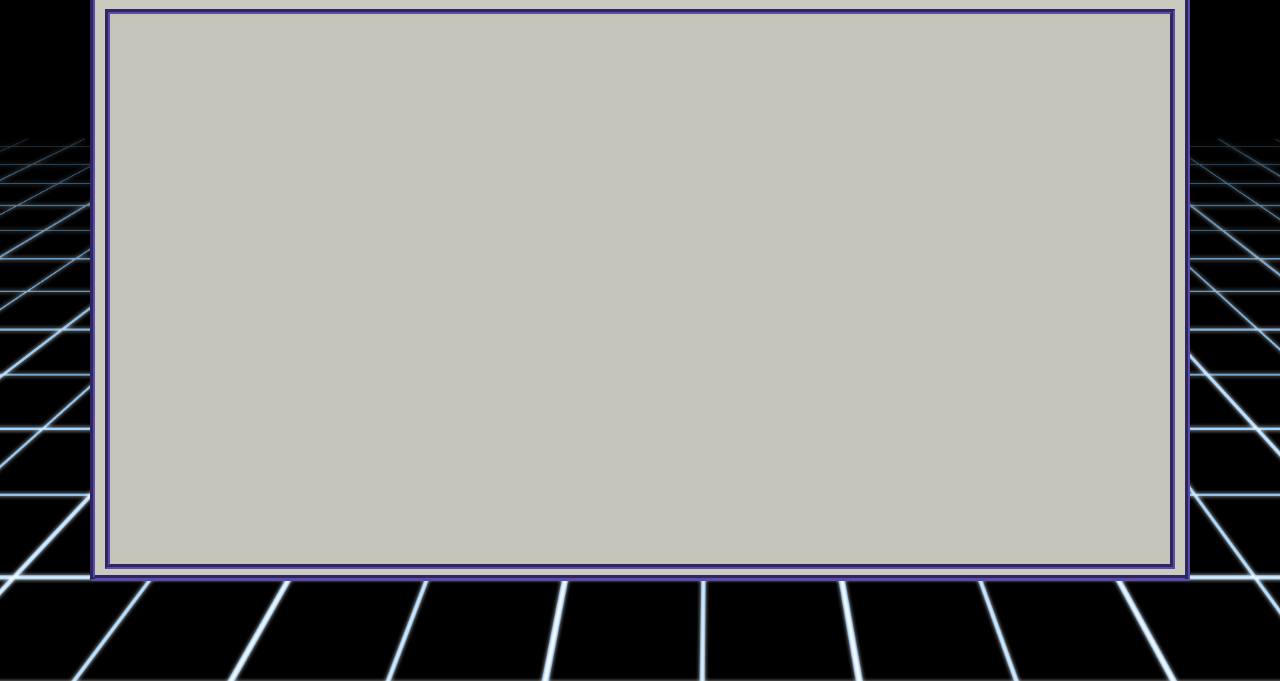
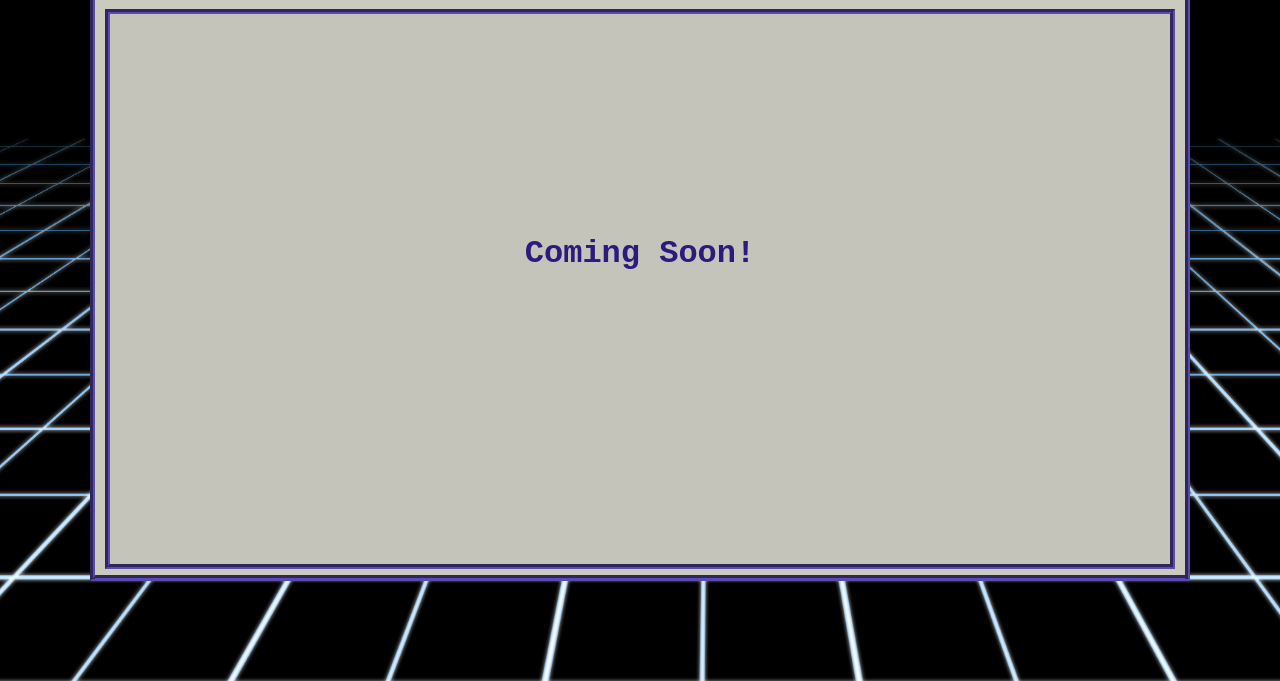
Before and after one commit to DevRenamon-Alder/DevRenamon-Alder.github.io, a plain HTML site: page farmland.html in a window 1280 px wide. Shown: the part 119-800 px from the top of the page. Drawn offline with Linux system fonts and the light colour scheme.

Commit message:
Add some coming soon messages

```diff
--- a/css/farmland.css
+++ b/css/farmland.css
@@ -5,7 +5,7 @@
 }
 
 html {
-    background-image: url(../img/blue-grid-backg.jpg);
+    background-image: url("../img/blue-grid-backg.jpg");
     background-size: cover;
 }
 
@@ -90,6 +90,14 @@ main {
     height: 580px;
 }
 
+.coming-soon {
+    vertical-align: center;
+    margin-left: auto;
+    margin-right: auto;
+    position: relative;
+    top: 40%;
+}
+
 #page-content {
     border: groove 5px hsl(250, 41%, 49%);
     background-color: hsl(60, 7%, 75%);
--- a/css/file-explorer.css
+++ b/css/file-explorer.css
@@ -5,7 +5,7 @@
 }
 
 html {
-    background-image: url(../img/blue-grid-backg.jpg);
+    background-image: url("../img/blue-grid-backg.jpg");
     background-size: cover;
 }
 
@@ -89,6 +89,14 @@ main {
     height: 580px;
 }
 
+.coming-soon {
+    vertical-align: center;
+    margin-left: auto;
+    margin-right: auto;
+    position: relative;
+    top: 40%;
+}
+
 #page-content {
     border: groove 5px hsl(250, 41%, 49%);
     background-color: hsl(60, 7%, 75%);
--- a/css/guild-hall.css
+++ b/css/guild-hall.css
@@ -5,7 +5,7 @@
 }
 
 html {
-    background-image: url(../img/blue-grid-backg.jpg);
+    background-image: url("../img/blue-grid-backg.jpg");
     background-size: cover;
 }
 
@@ -24,6 +24,14 @@ a, a::after {
     width: 1100px;
     margin-left: auto;
     margin-right: auto;
+}
+
+.coming-soon {
+    vertical-align: center;
+    margin-left: auto;
+    margin-right: auto;
+    position: relative;
+    top: 40%;
 }
 
 #welcome {
--- a/css/index.css
+++ b/css/index.css
@@ -5,7 +5,7 @@
 }
 
 html {
-    background-image: url(../img/blue-grid-backg.jpg);
+    background-image: url("../img/blue-grid-backg.jpg");
     background-size: cover;
 }
 
--- a/css/minigames.css
+++ b/css/minigames.css
@@ -5,7 +5,7 @@
 }
 
 html {
-    background-image: url(../img/blue-grid-backg.jpg);
+    background-image: url("../img/blue-grid-backg.jpg");
     background-size: cover;
 }
 
@@ -90,6 +90,14 @@ main {
     height: 580px;
 }
 
+.coming-soon {
+    vertical-align: center;
+    margin-left: auto;
+    margin-right: auto;
+    position: relative;
+    top: 40%;
+}
+
 #page-content {
     border: groove 5px hsl(250, 41%, 49%);
     background-color: hsl(60, 7%, 75%);
--- a/css/partnered-digimon.css
+++ b/css/partnered-digimon.css
@@ -5,7 +5,7 @@
 }
 
 html {
-    background-image: url(../img/blue-grid-backg.jpg);
+    background-image: url("../img/blue-grid-backg.jpg");
     background-size: cover;
 }
 
@@ -90,6 +90,14 @@ main {
     height: 580px;
 }
 
+.coming-soon {
+    vertical-align: center;
+    margin-left: auto;
+    margin-right: auto;
+    position: relative;
+    top: 40%;
+}
+
 #page-content {
     border: groove 5px hsl(250, 41%, 49%);
     background-color: hsl(60, 7%, 75%);
--- a/css/signup.css
+++ b/css/signup.css
@@ -5,7 +5,7 @@
 }
 
 html {
-    background-image: url(../img/blue-grid-backg.jpg);
+    background-image: url("../img/blue-grid-backg.jpg");
     background-size: cover;
 }
 
@@ -107,6 +107,10 @@ form {
     margin-top: 10px;
 }
 
+.beta-message {
+    font-weight: bolder;
+}
+
 .submit {
     border-radius: 0;
     font-family: 'Courier New', Courier, monospace;
--- a/css/world-map.css
+++ b/css/world-map.css
@@ -5,7 +5,7 @@
 }
 
 html {
-    background-image: url(../img/blue-grid-backg.jpg);
+    background-image: url("../img/blue-grid-backg.jpg");
     background-size: cover;
 }
 
@@ -90,6 +90,14 @@ main {
     height: 580px;
 }
 
+.coming-soon {
+    vertical-align: center;
+    margin-left: auto;
+    margin-right: auto;
+    position: relative;
+    top: 40%;
+}
+
 #page-content {
     border: groove 5px hsl(250, 41%, 49%);
     background-color: hsl(60, 7%, 75%);
--- a/farmland.html
+++ b/farmland.html
@@ -46,7 +46,7 @@
     <!--Section containing sign up form -- Main-->
             <main>
               <div id="page-content">
-
+                <h1 class="coming-soon">Coming Soon!</h1>
               </div>
             </main>
           </div>
```
Also changed, not shown: css/login.css (+7 -3 lines), file-explorer.html (+1 -1 lines), guild-hall.html (+1 -1 lines), login.html (+4 -2 lines), minigames.html (+1 -1 lines), partnered-digimon.html (+1 -1 lines), signup.html (+2 -0 lines), world-map.html (+1 -1 lines).
